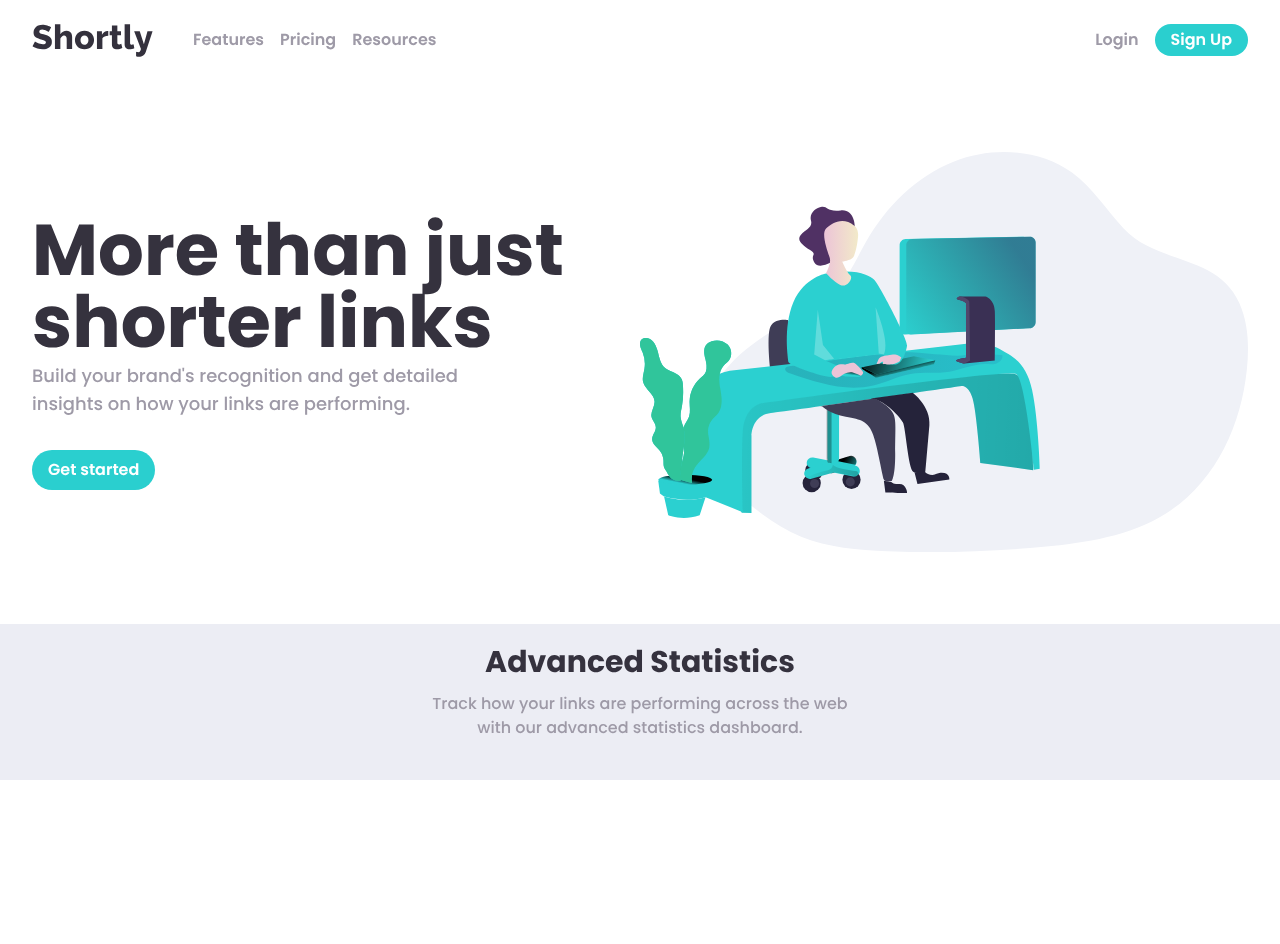
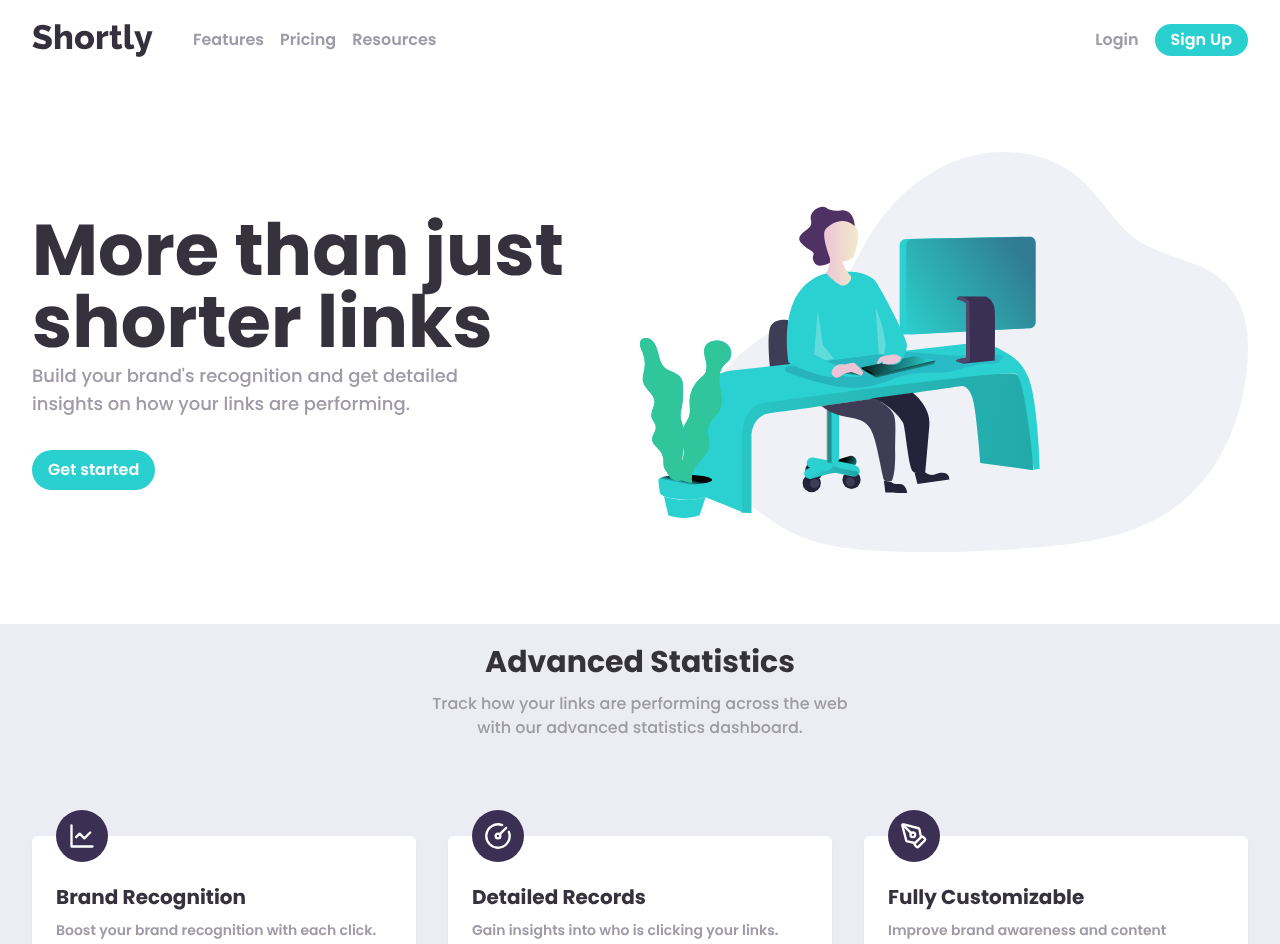
Before and after one commit to Rowada/shortly-landing-page, a React (Vite) app: page / in a window 1280 px wide. Shown: the top 944 px of the page. Before the commit the page ends 800 px from the top, so only its background shows below. Built offline with nearby package versions, Linux system fonts and the light colour scheme.

Commit message:
style: added first version of cards

```diff
--- a/src/components/Features/Card.jsx
+++ b/src/components/Features/Card.jsx
@@ -0,0 +1,22 @@
+import React from "react";
+
+export const Card = ({ icon, title, content }) => {
+  return (
+    <div className="mt-6 flex w-full flex-col rounded-md bg-white bg-clip-border text-gray-700 shadow-sm md:w-96">
+      <div className="p-6">
+        <div className="relative -top-6 flex items-center justify-center md:justify-start">
+          <span className="absolute rounded-full bg-background p-3 text-white">
+            {icon}
+          </span>
+        </div>
+
+        <h5 className="mb-2 mt-6 block text-xl font-bold leading-snug tracking-normal text-text antialiased">
+          {title}
+        </h5>
+        <p className="block text-sm font-semibold leading-relaxed text-accent antialiased">
+          {content}
+        </p>
+      </div>
+    </div>
+  );
+};
--- a/src/components/Features/Features.jsx
+++ b/src/components/Features/Features.jsx
@@ -1,5 +1,9 @@
 import React from "react";
 import { Section } from "../Section/Section";
+import { Card } from "./Card";
+import { LineChart } from "lucide-react";
+import { CircleGauge } from "lucide-react";
+import { PenTool } from "lucide-react";
 
 export const Features = () => {
   return (
@@ -14,6 +18,28 @@ export const Features = () => {
             statistics dashboard.
           </p>
         </div>
+
+        <div className="mt-10 flex flex-wrap items-center justify-center gap-10 md:gap-8">
+          <Card
+            icon={<LineChart size={28} />}
+            title={"Brand Recognition"}
+            content={`Boost your brand recognition with each click.
+              Generic links don't mean a thing.
+              Branded links help instil confidence in your content.`}
+          />
+          <Card
+            icon={<CircleGauge size={28} />}
+            title={"Detailed Records"}
+            content={`Gain insights into who is clicking your links.
+            Knowing when and where people engage with your content helps inform better decisions.`}
+          />
+          <Card
+            icon={<PenTool size={28} />}
+            title={"Fully Customizable"}
+            content={`Improve brand awareness and content discoverability
+            through customizable links, supercharging audience engagement.`}
+          />
+        </div>
       </Section>
     </div>
   );
```
